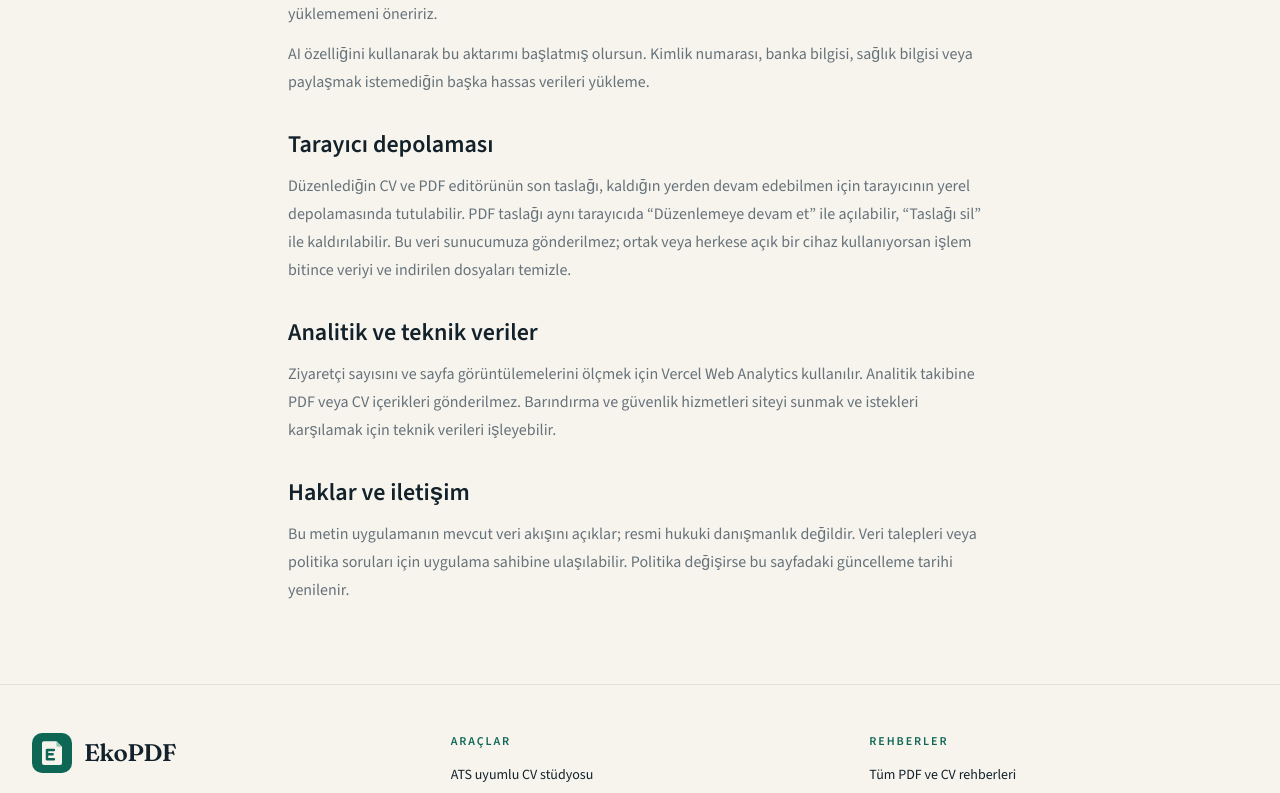
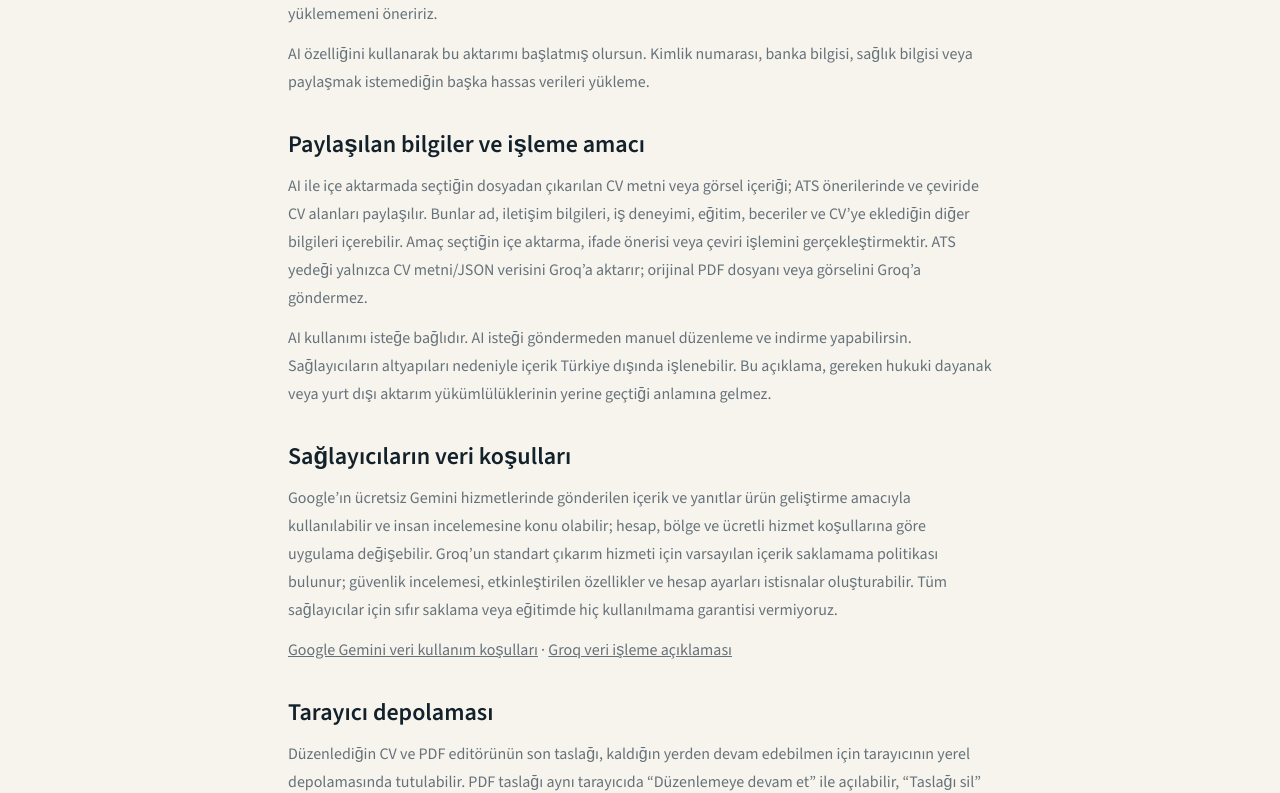
Before and after one commit to KeremAlpOzecik/Ai-pdf-builder, a Next.js app: page /privacy in a window 1280 px wide. Shown: the part 820-1613 px from the top of the page. Built offline with nearby package versions, Linux system fonts and the light colour scheme; no server answers.

Commit message:
Clarify AI data sharing and optional use notices

```diff
--- a/src/app/privacy/page.tsx
+++ b/src/app/privacy/page.tsx
@@ -32,6 +32,16 @@ export default function PrivacyPage() {
           <p className="leading-7 text-muted-foreground">AI özelliğini kullanarak bu aktarımı başlatmış olursun. Kimlik numarası, banka bilgisi, sağlık bilgisi veya paylaşmak istemediğin başka hassas verileri yükleme.</p>
         </section>
         <section className="space-y-3">
+          <h2 className="text-2xl font-semibold">Paylaşılan bilgiler ve işleme amacı</h2>
+          <p className="leading-7 text-muted-foreground">AI ile içe aktarmada seçtiğin dosyadan çıkarılan CV metni veya görsel içeriği; ATS önerilerinde ve çeviride CV alanları paylaşılır. Bunlar ad, iletişim bilgileri, iş deneyimi, eğitim, beceriler ve CV’ye eklediğin diğer bilgileri içerebilir. Amaç seçtiğin içe aktarma, ifade önerisi veya çeviri işlemini gerçekleştirmektir. ATS yedeği yalnızca CV metni/JSON verisini Groq’a aktarır; orijinal PDF dosyanı veya görselini Groq’a göndermez.</p>
+          <p className="leading-7 text-muted-foreground">AI kullanımı isteğe bağlıdır. AI isteği göndermeden manuel düzenleme ve indirme yapabilirsin. Sağlayıcıların altyapıları nedeniyle içerik Türkiye dışında işlenebilir. Bu açıklama, gereken hukuki dayanak veya yurt dışı aktarım yükümlülüklerinin yerine geçtiği anlamına gelmez.</p>
+        </section>
+        <section className="space-y-3">
+          <h2 className="text-2xl font-semibold">Sağlayıcıların veri koşulları</h2>
+          <p className="leading-7 text-muted-foreground">Google’ın ücretsiz Gemini hizmetlerinde gönderilen içerik ve yanıtlar ürün geliştirme amacıyla kullanılabilir ve insan incelemesine konu olabilir; hesap, bölge ve ücretli hizmet koşullarına göre uygulama değişebilir. Groq’un standart çıkarım hizmeti için varsayılan içerik saklamama politikası bulunur; güvenlik incelemesi, etkinleştirilen özellikler ve hesap ayarları istisnalar oluşturabilir. Tüm sağlayıcılar için sıfır saklama veya eğitimde hiç kullanılmama garantisi vermiyoruz.</p>
+          <p className="leading-7 text-muted-foreground"><a href="https://ai.google.dev/gemini-api/terms" target="_blank" rel="noopener noreferrer" className="underline">Google Gemini veri kullanım koşulları</a>{" · "}<a href="https://console.groq.com/docs/your-data" target="_blank" rel="noopener noreferrer" className="underline">Groq veri işleme açıklaması</a></p>
+        </section>
+        <section className="space-y-3">
           <h2 className="text-2xl font-semibold">Tarayıcı depolaması</h2>
           <p className="leading-7 text-muted-foreground">Düzenlediğin CV ve PDF editörünün son taslağı, kaldığın yerden devam edebilmen için tarayıcının yerel depolamasında tutulabilir. PDF taslağı aynı tarayıcıda “Düzenlemeye devam et” ile açılabilir, “Taslağı sil” ile kaldırılabilir. Bu veri sunucumuza gönderilmez; ortak veya herkese açık bir cihaz kullanıyorsan işlem bitince veriyi ve indirilen dosyaları temizle.</p>
         </section>
--- a/src/app/terms/page.tsx
+++ b/src/app/terms/page.tsx
@@ -20,7 +20,7 @@ export default function TermsPage() {
         </div>
         <section className="space-y-3"><h2 className="text-2xl font-semibold">Hizmet</h2><p className="leading-7 text-muted-foreground">EkoPDF, PDF işlemleri ve CV hazırlama araçlarını ücretsiz olarak sunar. Hizmet hesap açmadan kullanılabilir; özellikler ve limitler önceden haber verilerek değiştirilebilir.</p></section>
         <section className="space-y-3"><h2 className="text-2xl font-semibold">Kullanıcının sorumluluğu</h2><p className="leading-7 text-muted-foreground">Yüklediğin dosyalar ve oluşturduğun içerik için gerekli haklara sahip olmalısın. AI önerileri hatalı veya eksik olabilir; başvuru göndermeden önce CV’ni ve tüm kişisel bilgileri kontrol et. AI tarafından uydurulmuş bilgi ekleme.</p></section>
-        <section className="space-y-3"><h2 className="text-2xl font-semibold">AI özellikleri</h2><p className="leading-7 text-muted-foreground">AI özellikleri Google Gemini API gibi üçüncü taraf hizmetlere ihtiyaç duyabilir. Bu özellikleri kullanırken verinin ilgili sağlayıcıya aktarılabileceğini kabul edersin. Ayrıntılar için <Link href="/privacy" className="underline">gizlilik politikasını</Link> incele.</p></section>
+        <section className="space-y-3"><h2 className="text-2xl font-semibold">AI özellikleri</h2><p className="leading-7 text-muted-foreground">AI ile CV içe aktarma, ATS önerileri ve çeviri için içerik sunucumuz üzerinden Google Gemini API’ye gönderilir. ATS önerilerinde Gemini kullanılamazsa CV içeriği yedek sağlayıcı Groq API’ye de gönderilebilir. Groq, içe aktarma veya çeviri için kullanılmaz. AI isteğini gönderme eylemi bu işlemi başlatır; genel bir gizlilik metni veya bu koşullar tek başına tüm veri işlemleri için açık rıza sayılmaz. AI özellikleri isteğe bağlıdır; manuel CV düzenleme ve indirme için AI kullanmak gerekmez. Ayrıntılar için <Link href="/privacy" className="underline">gizlilik politikasını</Link> incele.</p></section>
         <section className="space-y-3"><h2 className="text-2xl font-semibold">Garanti ve sorumluluk sınırı</h2><p className="leading-7 text-muted-foreground">Dosya dönüşümleri ve AI çıktıları her belge veya kullanım senaryosunda kusursuz çalışmayabilir. Önemli belgelerin orijinalini sakla ve sonuçları kullanmadan önce kontrol et.</p></section>
       </article>
     </main>
--- a/src/components/app-header.tsx
+++ b/src/components/app-header.tsx
@@ -225,6 +225,14 @@ export function AppHeader() {
           ) : null}
         </div>
       </div>
+      {showStudioActions ? (
+        <p className="mx-auto max-w-[1680px] border-t border-border/50 px-3 py-2 text-xs leading-5 text-muted-foreground sm:px-8">
+          {uiLanguage === "TR"
+            ? "AI isteği gönderdiğinde CV içeriğin sunucumuz üzerinden Google Gemini’ye aktarılır. ATS önerilerinde Gemini çalışmazsa CV içeriği Groq’a da gönderilebilir. Çeviri yalnızca Gemini kullanır. AI kullanmadan CV düzenleyip indirebilirsin."
+            : "When you send an AI request, your CV content is sent through our server to Google Gemini. ATS suggestions may also send your CV content to Groq if Gemini is unavailable. Translation only uses Gemini. You can edit and download your CV without AI."}
+          {" "}<Link href="/privacy" target="_blank" rel="noopener noreferrer" className="font-semibold underline">{uiLanguage === "TR" ? "Veri paylaşımı ayrıntıları" : "Data sharing details"}</Link>
+        </p>
+      ) : null}
     </header>
   );
 }
```
